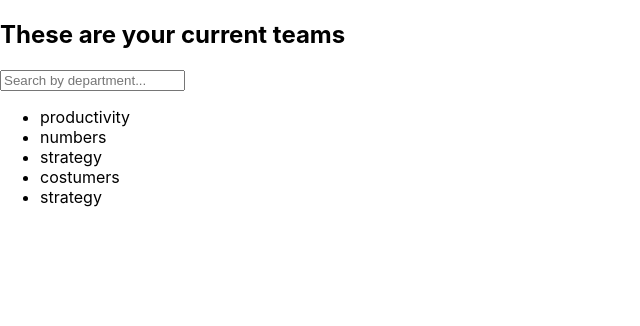
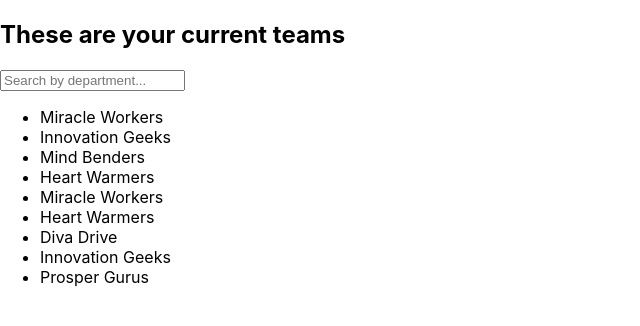
Before and after one commit to elireiner/meeting-app-static, a React (Create React App) app: page /teams in a window 1280 px wide. Shown: the top 326 px of the page, without its empty margins (0-640 px from the left). Built offline with nearby package versions, Linux system fonts and the light colour scheme.

Commit message:
Update data to include id

```diff
--- a/src/mock-data.js
+++ b/src/mock-data.js
@@ -1,23 +1,48 @@
 export const teams = [
   {
-        "name": "productivity",
-        "department": "Human Resources"
+    "_id": "5f6cbed2ad33496b2c1aa8a8",
+    "name": "Miracle Workers",
+    "department": "Sales"
   },
   {
-        "name": "numbers",
+    "_id": "5f6cbed27e7ce1626650728c",
+    "name": "Innovation Geeks",
+    "department": "Marketing"
+  },
+  {
+    "_id": "5f6cbed2bf1f47857207f60a",
+    "name": "Mind Benders",
+    "department": "Sales"
+  },
+  {
+    "_id": "5f6cbed2ff80985883d04b13",
+    "name": "Heart Warmers",
+    "department": "Sales"
+  },
+  {
+    "_id": "5f6cbed25d5783ba8c2e6963",
+    "name": "Miracle Workers",
+    "department": "Marketing"
+  },
+  {
+    "_id": "5f6cbed2c517b2cc75861d50",
+    "name": "Heart Warmers",
     "department": "Finance"
   },
   {
-        "name": "strategy",
+    "_id": "5f6cbed2412869f0b45451b6",
+    "name": "Diva Drive",
     "department": "Finance"
   },
   {
-        "name": "costumers",
+    "_id": "5f6cbed22a9901b562fa6dc2",
+    "name": "Innovation Geeks",
     "department": "Sales"
   },
   {
-        "name": "strategy",
-        "department": "Marketing"
+    "_id": "5f6cbed28171ee716aa42566",
+    "name": "Prosper Gurus",
+    "department": "Finance"
   }
 ];
 
```
Lines whose indentation alone changed are shown as unchanged.
